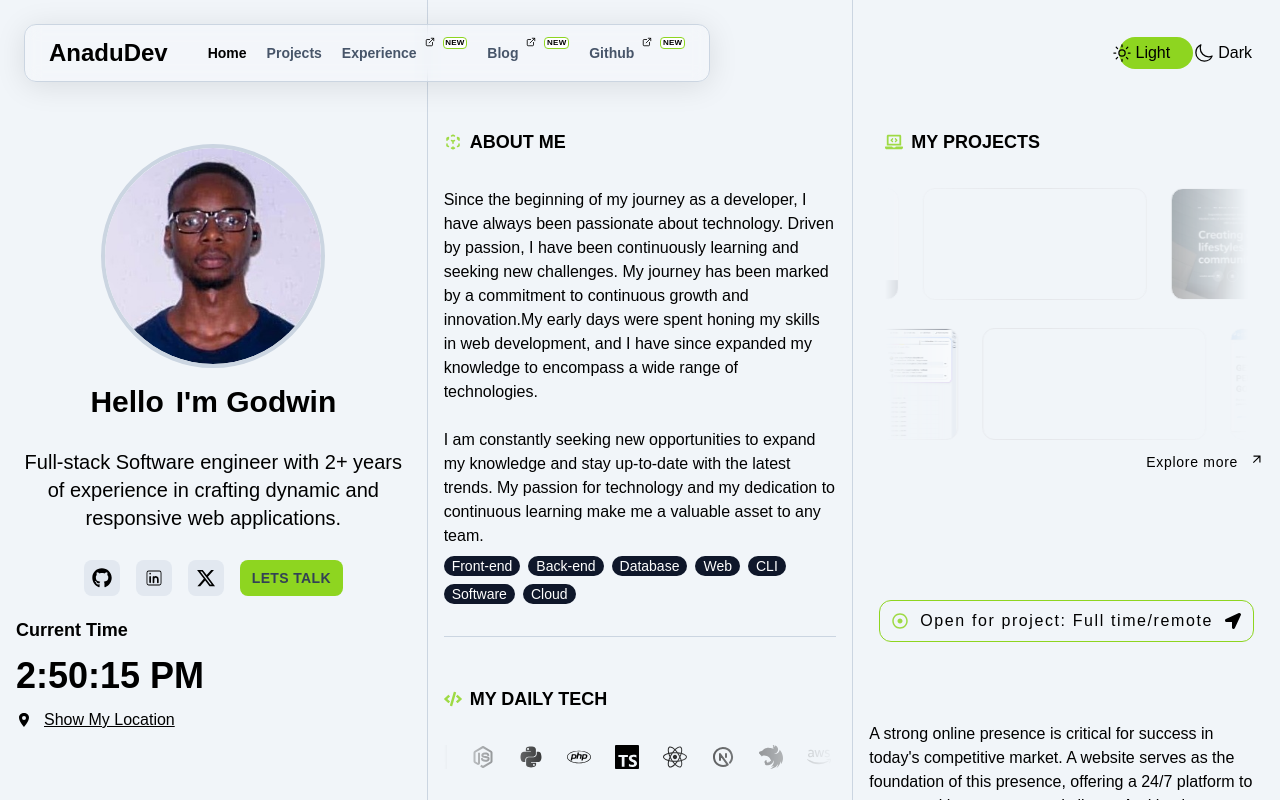
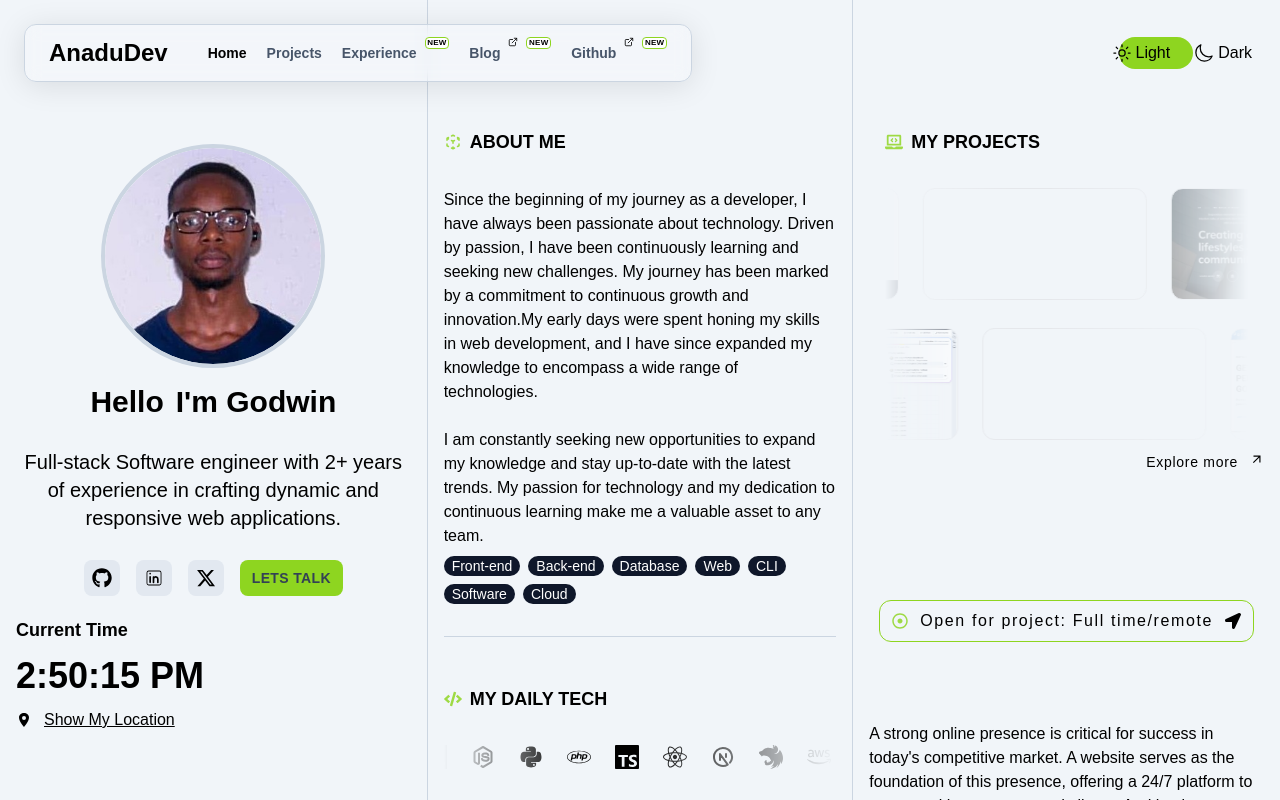
Before and after one commit to Anadudev/portfolio, a Next.js app: page / in a window 1280 px wide. Shown: the top 800 px of the page. Built offline with nearby package versions, Linux system fonts and the light colour scheme.

Commit message:
Update: change 'new' indicator to 'external' for navigation items to reflect external link status

```diff
--- a/src/app/components/nav.tsx
+++ b/src/app/components/nav.tsx
@@ -53,7 +53,7 @@ export const MobileNav = () => {
                 >
                   {item.name}
                 </span>
-                {item.new && (
+                {item.external && (
                   <sup>
                     <FiExternalLink size={10} />
                   </sup>
@@ -90,7 +90,7 @@ export const FullNav = () => {
                 >
                   {item.name}
                 </span>
-                {item.new && (
+                {item.external && (
                   <sup>
                     <FiExternalLink size={10} />
                   </sup>
```
